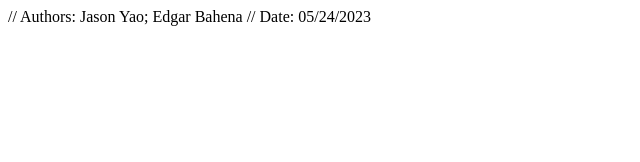
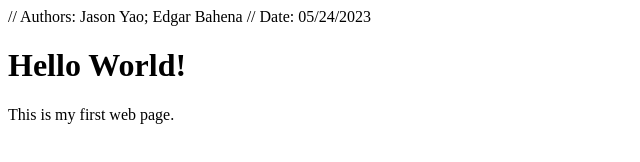
Before and after one commit to ebahena1998/Website, a plain HTML site: page GitWebsite/index.html in a window 1280 px wide. Shown: the whole page, without its empty margins (0-640 px from the left). Drawn offline with Linux system fonts and the light colour scheme.

Commit message:
Updated yet again

```diff
--- a/GitWebsite/index.html
+++ b/GitWebsite/index.html
@@ -4,11 +4,12 @@
 
 <html>
     <head>
-        <title>My First WebPage</title>
+        <title>My First Web Page</title>
     </head>
 
     <body>
-
+        <h1>Hello World!</h1>
+        <p>This is my first web page.</p>
     </body>
 
 </html>
```
